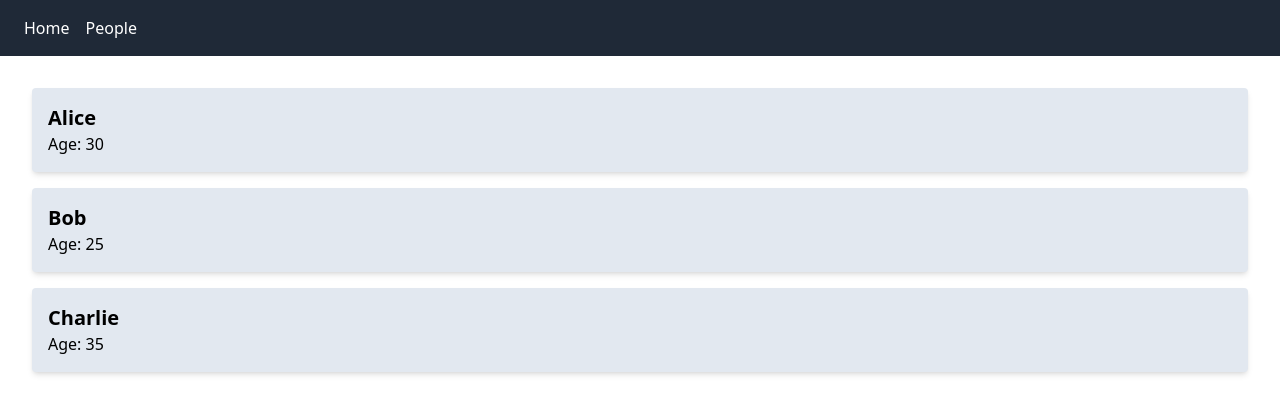
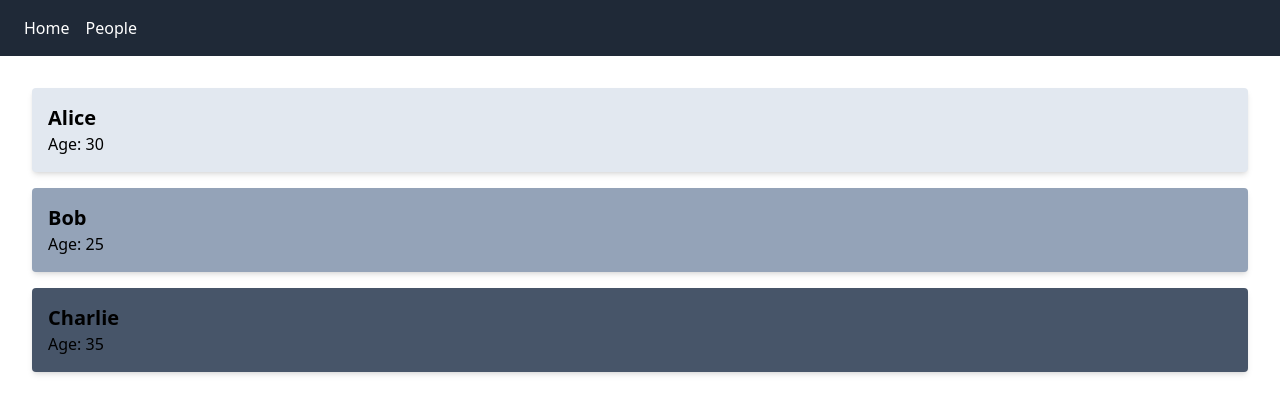
Before and after one commit to mq022002/Next.js-Crash-Course, a Next.js app in the folder next.js-crash-course/: page /people in a window 1280 px wide. Shown: the top 414 px of the page. Built offline with nearby package versions, Linux system fonts and the light colour scheme.

Commit message:
refactor: Use mock people JSON and dynamically populate 'PeopleCards'

```diff
--- a/next.js-crash-course/src/components/PeopleCards.tsx
+++ b/next.js-crash-course/src/components/PeopleCards.tsx
@@ -1,4 +1,5 @@
 import React from "react";
+import peopleData from "@/data/people.json";
 
 interface PersonCardProps {
   name: string;
@@ -16,11 +17,18 @@ const PersonCard: React.FC<PersonCardProps> = ({ name, age, bgColor }) => {
 };
 
 const PeopleCards = () => {
+  const colors = ["bg-slate-200", "bg-slate-400", "bg-slate-600"];
+
   return (
     <div className="p-4">
-      <PersonCard name="Alice" age={30} bgColor="bg-slate-200" />
-      <PersonCard name="Bob" age={25} bgColor="bg-slate-200" />
-      <PersonCard name="Charlie" age={35} bgColor="bg-slate-200" />
+      {peopleData.people.map((person, index) => (
+        <PersonCard
+          key={index}
+          name={person.name}
+          age={person.age}
+          bgColor={colors[index % colors.length]}
+        />
+      ))}
     </div>
   );
 };
```
